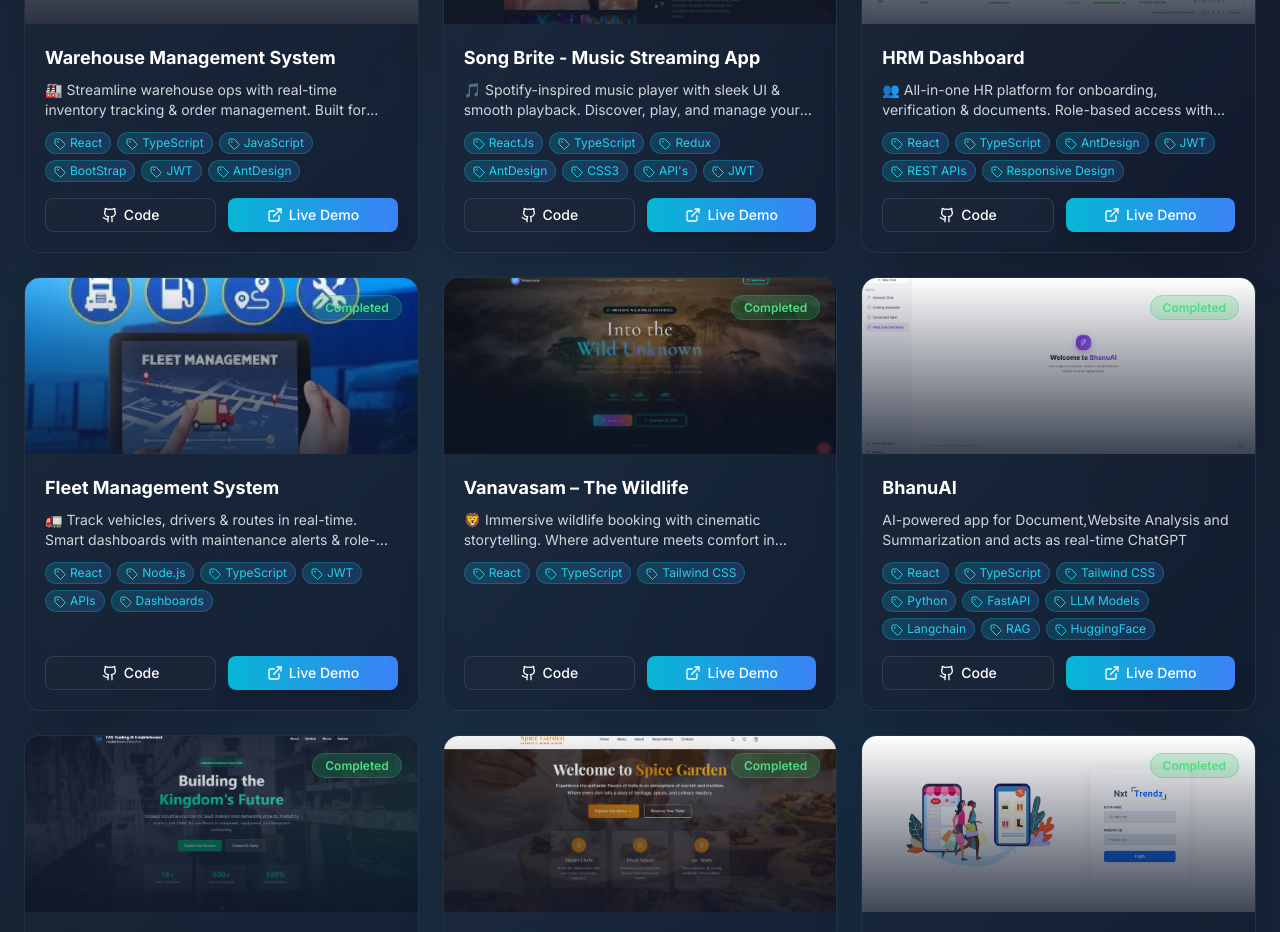
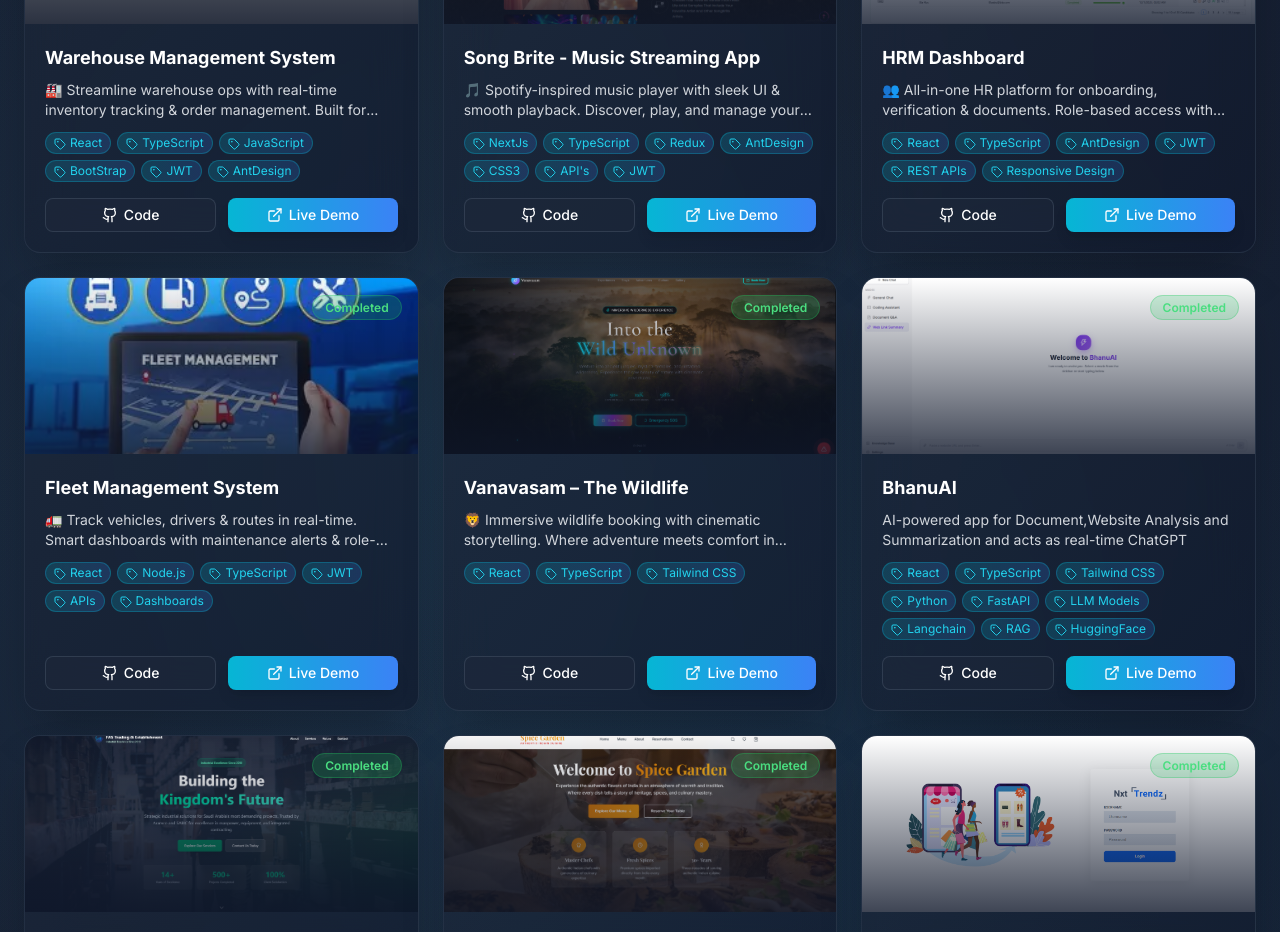
Before and after one commit to VadlaBhanuprasad/DevPortfolio, a React (Vite) app: page / in a window 1280 px wide. Shown: the part 4100-5032 px from the top of the page. Built offline with nearby package versions, Linux system fonts and the light colour scheme; no server answers; grey boxes are pictures that could not be loaded.

Commit message:
feat: add Projects component to display portfolio project showcase

```diff
--- a/src/components/Projects.tsx
+++ b/src/components/Projects.tsx
@@ -19,7 +19,7 @@ const Projects = () => {
       title: "Song Brite - Music Streaming App",
       description: "🎵 Spotify-inspired music player with sleek UI & smooth playback. Discover, play, and manage your favorite tracks effortlessly.",
       image: "/assets/songBrite.png",
-      technologies: ["ReactJs", "TypeScript", "Redux", "AntDesign", "CSS3", "API's", "JWT"],
+      technologies: ["NextJs", "TypeScript", "Redux", "AntDesign", "CSS3", "API's", "JWT"],
       github: "https://github.com/VadlaBhanuprasad",
       live: "https://songbriteweb.earbor.com/",
       featured: false,
```
